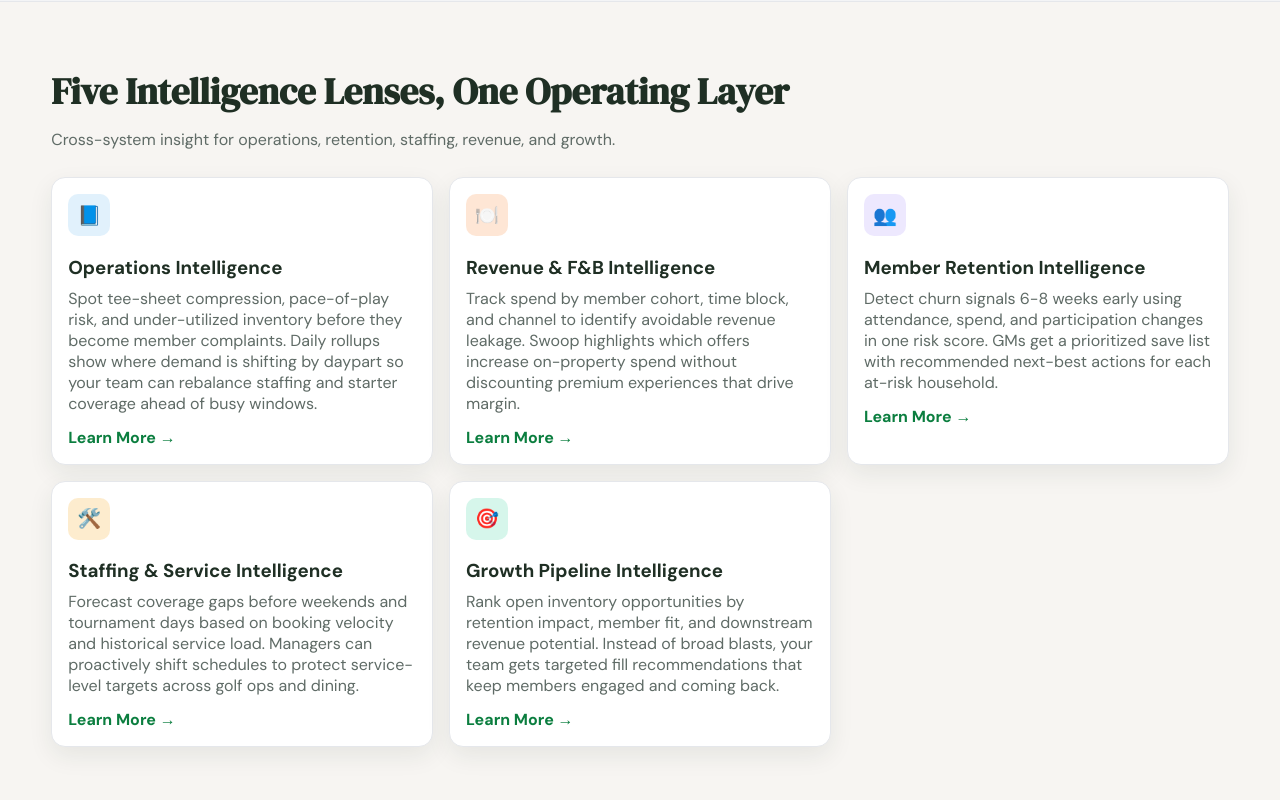
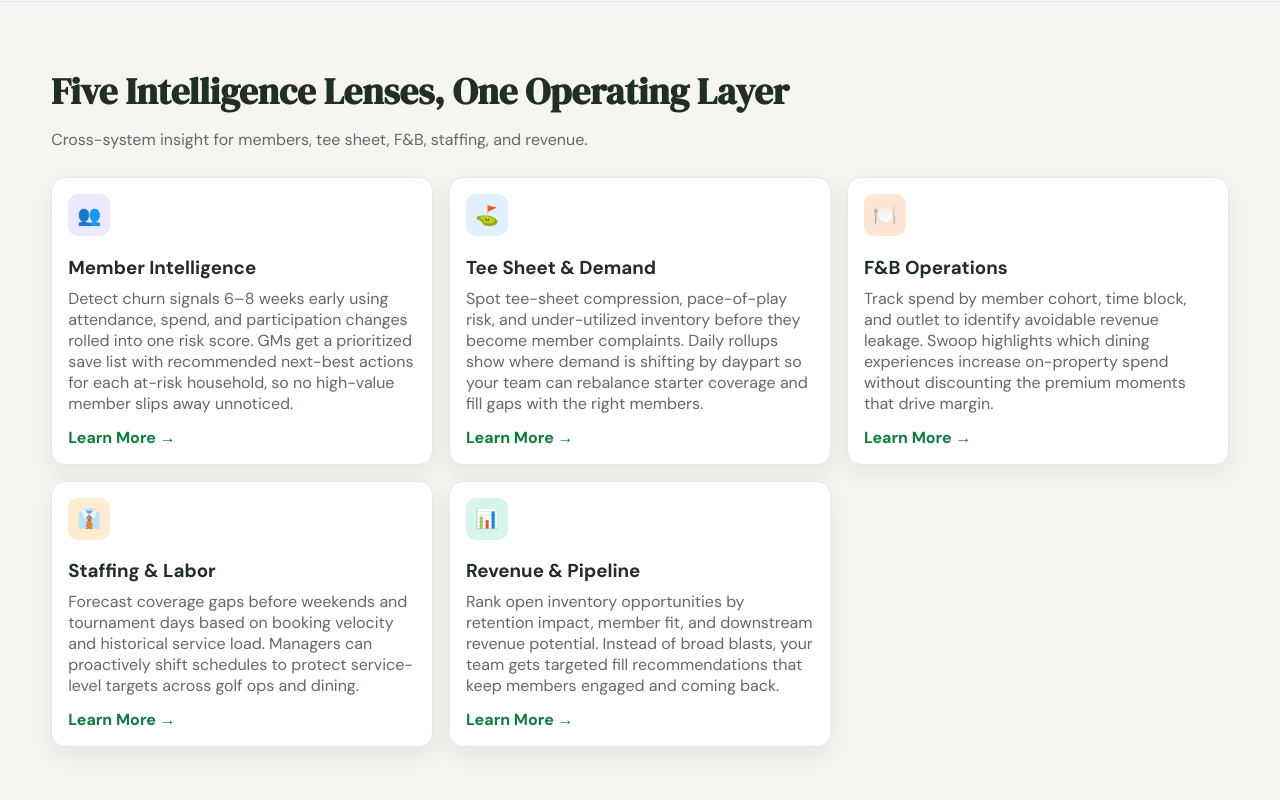
Before and after one commit to ty-hayes-82/swoop-member-intelligence-website, a React (Vite) app: page / in a window 1280 px wide. Shown: the part 700-1500 px from the top of the page. Built offline with nearby package versions, Linux system fonts and the light colour scheme.

Commit message:
fix: improve SEO foundation, content depth, and brand consistency (cycle 1)

```diff
--- a/src/sections/FiveLensesCards.jsx
+++ b/src/sections/FiveLensesCards.jsx
@@ -2,40 +2,40 @@ import { motion } from "framer-motion"
 
 const lenses = [
   {
-    title: "Operations Intelligence",
-    icon: "📘",
-    colorClass: "lens-briefing",
+    title: "Member Intelligence",
+    icon: "👥",
+    colorClass: "lens-members",
     description:
-      "Spot tee-sheet compression, pace-of-play risk, and under-utilized inventory before they become member complaints. Daily rollups show where demand is shifting by daypart so your team can rebalance staffing and starter coverage ahead of busy windows.",
+      "Detect churn signals 6–8 weeks early using attendance, spend, and participation changes rolled into one risk score. GMs get a prioritized save list with recommended next-best actions for each at-risk household, so no high-value member slips away unnoticed.",
     link: "#"
   },
   {
-    title: "Revenue & F&B Intelligence",
+    title: "Tee Sheet & Demand",
+    icon: "⛳",
+    colorClass: "lens-briefing",
+    description:
+      "Spot tee-sheet compression, pace-of-play risk, and under-utilized inventory before they become member complaints. Daily rollups show where demand is shifting by daypart so your team can rebalance starter coverage and fill gaps with the right members.",
+    link: "#"
+  },
+  {
+    title: "F&B Operations",
     icon: "🍽️",
     colorClass: "lens-fb",
     description:
-      "Track spend by member cohort, time block, and channel to identify avoidable revenue leakage. Swoop highlights which offers increase on-property spend without discounting premium experiences that drive margin.",
+      "Track spend by member cohort, time block, and outlet to identify avoidable revenue leakage. Swoop highlights which dining experiences increase on-property spend without discounting the premium moments that drive margin.",
     link: "#"
   },
   {
-    title: "Member Retention Intelligence",
-    icon: "👥",
-    colorClass: "lens-members",
-    description:
-      "Detect churn signals 6-8 weeks early using attendance, spend, and participation changes in one risk score. GMs get a prioritized save list with recommended next-best actions for each at-risk household.",
-    link: "#"
-  },
-  {
-    title: "Staffing & Service Intelligence",
-    icon: "🛠️",
+    title: "Staffing & Labor",
+    icon: "👔",
     colorClass: "lens-staffing",
     description:
       "Forecast coverage gaps before weekends and tournament days based on booking velocity and historical service load. Managers can proactively shift schedules to protect service-level targets across golf ops and dining.",
     link: "#"
   },
   {
-    title: "Growth Pipeline Intelligence",
-    icon: "🎯",
+    title: "Revenue & Pipeline",
+    icon: "📊",
     colorClass: "lens-pipeline",
     description:
       "Rank open inventory opportunities by retention impact, member fit, and downstream revenue potential. Instead of broad blasts, your team gets targeted fill recommendations that keep members engaged and coming back.",
@@ -48,7 +48,7 @@ export default function FiveLensesCards() {
     <section id="platform" className="section" aria-label="Five intelligence lenses">
       <div className="container">
         <h2>Five Intelligence Lenses, One Operating Layer</h2>
-        <p className="section-subhead">Cross-system insight for operations, retention, staffing, revenue, and growth.</p>
+        <p className="section-subhead">Cross-system insight for members, tee sheet, F&amp;B, staffing, and revenue.</p>
 
         <div className="cards-grid">
           {lenses.map((lens, index) => (
--- a/src/styles.css
+++ b/src/styles.css
@@ -452,22 +452,27 @@ h2 {
 
 .agent-accent-ops {
   background: rgba(74, 222, 128, 0.2);
+  border-left-color: var(--color-operations);
 }
 
 .agent-accent-agents {
   background: rgba(34, 211, 238, 0.2);
+  border-left-color: var(--color-agents);
 }
 
 .agent-accent-fb {
   background: rgba(249, 115, 22, 0.18);
+  border-left-color: var(--color-fb);
 }
 
 .agent-accent-members {
   background: rgba(167, 139, 250, 0.2);
+  border-left-color: var(--color-members);
 }
 
 .agent-accent-pipeline {
   background: rgba(52, 211, 153, 0.2);
+  border-left-color: var(--color-pipeline);
 }
 
 .agent-card p {
```
